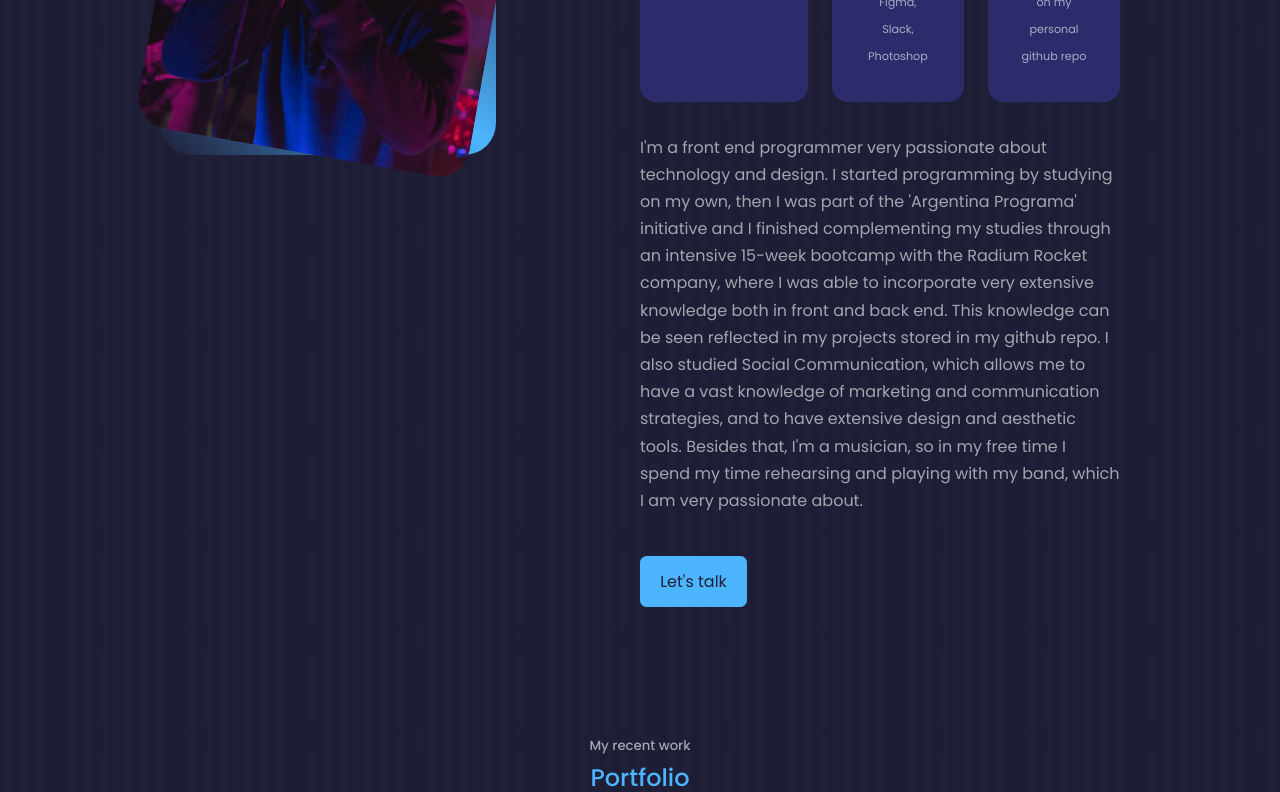
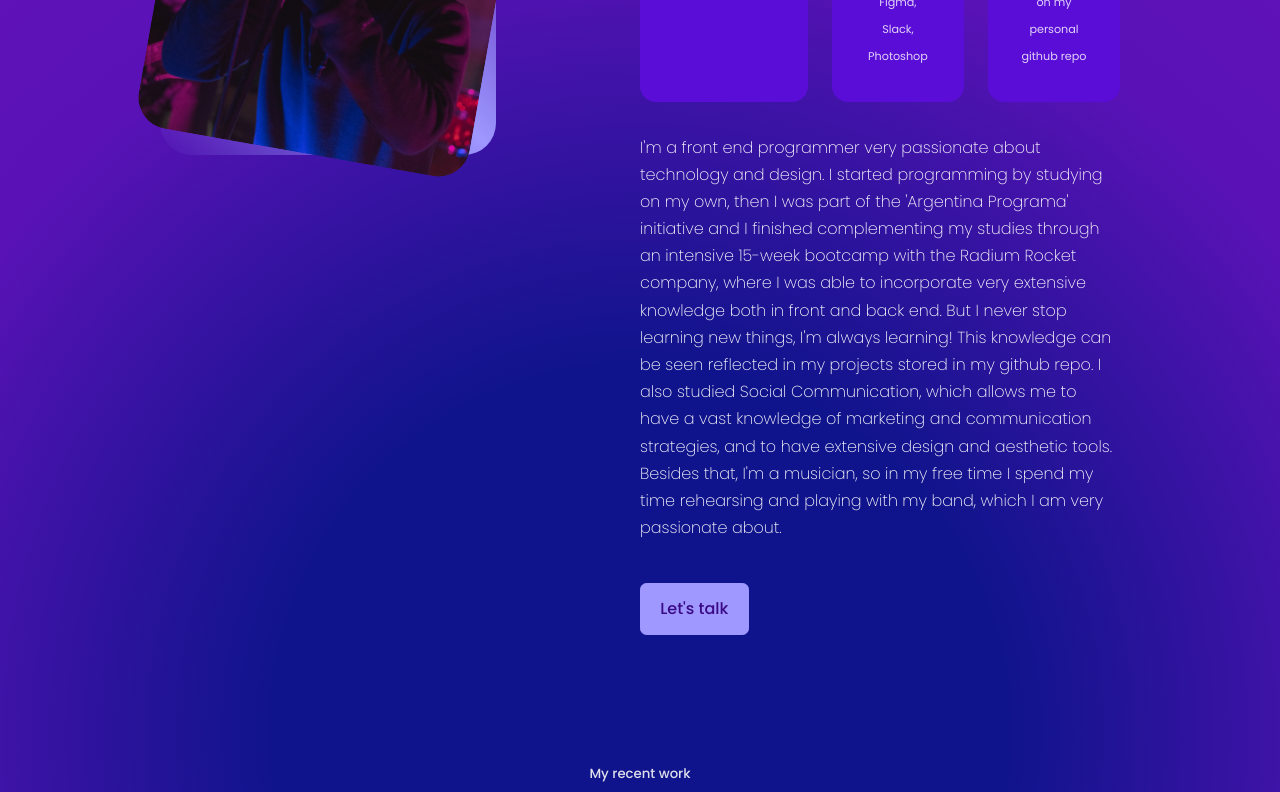
Before and after one commit to fermorelli/portfolio, a React (Create React App) app: page / in a window 1280 px wide. Shown: the part 1220-2012 px from the top of the page. Built offline with nearby package versions, Linux system fonts and the light colour scheme.

Commit message:
changes in general style, implementation of swiper to project preview

```diff
--- a/package.json
+++ b/package.json
@@ -10,6 +10,7 @@
     "react-dom": "^18.2.0",
     "react-icons": "^4.4.0",
     "react-scripts": "5.0.1",
+    "swiper": "^8.4.2",
     "web-vitals": "^2.1.4"
   },
   "scripts": {
--- a/src/components/about/About.jsx
+++ b/src/components/about/About.jsx
@@ -34,7 +34,7 @@ export const About = ()=>{
                         </article>
                     </div>
                     <p>
-                        I'm a front end programmer very passionate about technology and design. I started programming by studying on my own, then I was part of the 'Argentina Programa' initiative and I finished complementing my studies through an intensive 15-week bootcamp with the Radium Rocket company, where I was able to incorporate very extensive knowledge both in front and back end. This knowledge can be seen reflected in my projects stored in my github repo. I also studied Social Communication, which allows me to have a vast knowledge of marketing and communication strategies, and to have extensive design and aesthetic tools. Besides that, I'm a musician, so in my free time I spend my time rehearsing and playing with my band, which I am very passionate about.
+                        I'm a front end programmer very passionate about technology and design. I started programming by studying on my own, then I was part of the 'Argentina Programa' initiative and I finished complementing my studies through an intensive 15-week bootcamp with the Radium Rocket company, where I was able to incorporate very extensive knowledge both in front and back end. But I never stop learning new things, I'm always learning! This knowledge can be seen reflected in my projects stored in my github repo. I also studied Social Communication, which allows me to have a vast knowledge of marketing and communication strategies, and to have extensive design and aesthetic tools. Besides that, I'm a musician, so in my free time I spend my time rehearsing and playing with my band, which I am very passionate about.
                     </p>
                     <a href="#contact" className='btn btn-primary'>Let's talk</a>
                 </div>
--- a/src/components/about/about.css
+++ b/src/components/about/about.css
@@ -67,7 +67,8 @@
 
 .about__content p {
     margin: 2rem 0 2.6rem;
-    color: var(--color-light);
+    color: var(--color-white);
+    font-weight: 200;
 }
 
 @media screen and (max-width: 1024px) {
--- a/src/components/knowledge/knowledge.css
+++ b/src/components/knowledge/knowledge.css
@@ -21,7 +21,7 @@
 .knowledge__container > div h3 {
     text-align: center;
     margin-bottom: 2rem;
-    color: var(--color-primary);
+    color: var(--color-white);
 }
 
 .knowledge__content {
@@ -37,7 +37,7 @@
 
 .knowledge__details-icons {
     margin-top: 6px;
-    color: var(--color-primary);
+    color: rgb(94, 177, 255);
 }
 
 @media screen and (max-width: 1024px) {
--- a/src/components/projects/Projects.jsx
+++ b/src/components/projects/Projects.jsx
@@ -8,6 +8,7 @@ import TGX1 from '../../assets/trackgenix1.jpeg';
 import TGX2 from '../../assets/trackgenix2.jpeg';
 import TGX3 from '../../assets/trackgenix3.jpeg';
 import CAL from '../../assets/calculadora.png';
+import { ImageSwiper } from './imageSwiper';
 
 export const Projects = ()=>{
 
@@ -63,6 +64,7 @@ export const Projects = ()=>{
                     })
                 }
             </div>
+            <ImageSwiper />
         </section>
     )
 };
--- /dev/null
+++ b/src/components/projects/imageSwiper.jsx
@@ -0,0 +1,43 @@
+import { Swiper, SwiperSlide } from 'swiper/react';
+import 'swiper/css';
+import { Navigation, EffectFade } from 'swiper';
+import 'swiper/css/navigation';
+import 'swiper/css/effect-fade';
+
+import ECM1 from '../../assets/ecommerce2.jpg';
+import ECM2 from  '../../assets/ecommerce.jpg';
+import ECM3 from  '../../assets/ecommerce3.jpg';
+import ECM4 from  '../../assets/ecommerce4.jpg';
+import TGX1 from '../../assets/trackgenix1.jpeg';
+import TGX2 from '../../assets/trackgenix2.jpeg';
+import TGX3 from '../../assets/trackgenix3.jpeg';
+import CAL from '../../assets/calculadora.png';
+
+export const ImageSwiper = () => {
+    return (
+        <div>
+            <Swiper modules={[Navigation, EffectFade]}
+            navigation
+            effect
+            speed={800}
+            slidesPerView={1}
+            loop
+            className='my__swiper'
+            >
+                <SwiperSlide className='slider'>
+                    <img src={ECM1} alt="" />
+                </SwiperSlide>
+                <SwiperSlide className='slider'>
+                    <img src={ECM2} alt="" />
+                </SwiperSlide>
+                <SwiperSlide className='slider'>
+                    <img src={ECM3} alt="" />
+                </SwiperSlide>
+                <SwiperSlide className='slider'>
+                    <img src={ECM4} alt="" />
+
+                </SwiperSlide>
+            </Swiper>
+        </div>
+    );
+};
--- a/src/components/projects/projects.css
+++ b/src/components/projects/projects.css
@@ -36,10 +36,12 @@
 
 .portfolio__item-text {
     padding: 0 0.5rem;
+    text-align: center;
 }
 
 .portfolio__item-description {
     margin: 0 auto 2rem;
+    font-weight: 200;
 }
 
 @media screen and (max-width: 1024px) {
--- a/src/index.css
+++ b/src/index.css
@@ -11,12 +11,13 @@
 }
 
 :root {
-    --color-bg: #1f1f38;
-    --color-bg-variant: #2c2c6c;
-    --color-primary: #4db5ff;
-    --color-primary-variant: rgba(77, 181, 255, 0.4);
+    --color-bg: #121272;
+    --color-bg-variant: #5a0dd6;
+    --color-primary: #9f98ff;
+    --color-primary-variant: rgba(26, 2, 243, 0.4);
     --color-white: #fff;
-    --color-light: rgba(255, 255, 255, 0.6);
+    --color-white-variant: rgba(245,245,245,0.9);
+    --color-light: rgba(255, 255, 255, 0.815);
 
     --transition: all 400ms ease;
 
@@ -35,10 +36,10 @@ html {
 
 body {
     font-family: 'Poppins', sans-serif;
-    background: var(--color-bg);
     color: var(--color-white);
     line-height: 1.7;
-    background-image: url('../src/assets/Sin\ título.png');
+    background: rgb(16,20,140);
+    background: radial-gradient(circle, rgba(16,20,140,1) 18%, rgba(89,18,182,1) 39%, rgba(102,17,186,1) 61%, rgba(10,0,83,1) 85%);
 }
 
 .container {
@@ -60,11 +61,11 @@ section {
 
 section > h2, section > h5 {
     text-align: center;
-    color: var(--color-light);
+    color: var(--color-white-variant);
 }
 
 section > h2 {
-    color: var(--color-primary);
+    color: var(--color-white);
     margin-bottom: 3rem;
 }
 
@@ -73,7 +74,7 @@ section > h2 {
 }
 
 a {
-    color: var(--color-primary);
+    color: var(--color-white-variant);
     transition: var(--transition);
 }
 
@@ -84,7 +85,7 @@ a:hover {
 .btn {
     width: max-content;
     display: inline-block;
-    color: var(--color-primary);
+    color: var(--color-white);
     padding: 0.7rem 1.2rem;
     border-radius: 0.4rem;
     cursor: pointer;
@@ -100,7 +101,8 @@ a:hover {
 
 .btn-primary {
     background: var(--color-primary);
-    color: var(--color-bg);
+    color: #3a0985;
+    font-weight: 500;
 }
 
 img {
```
Also changed, not shown: 2 other files (tests, documents, lock files or other folders).
